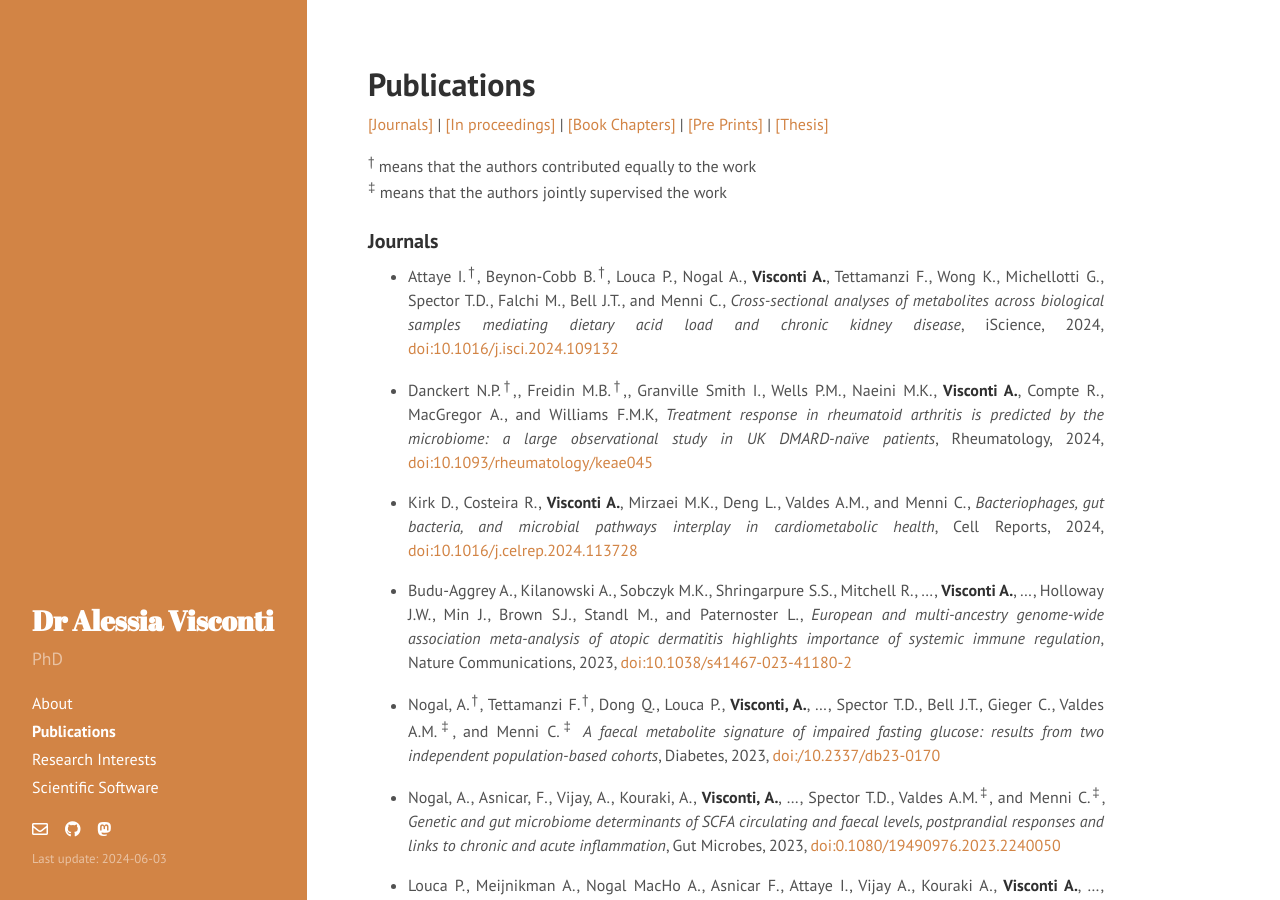
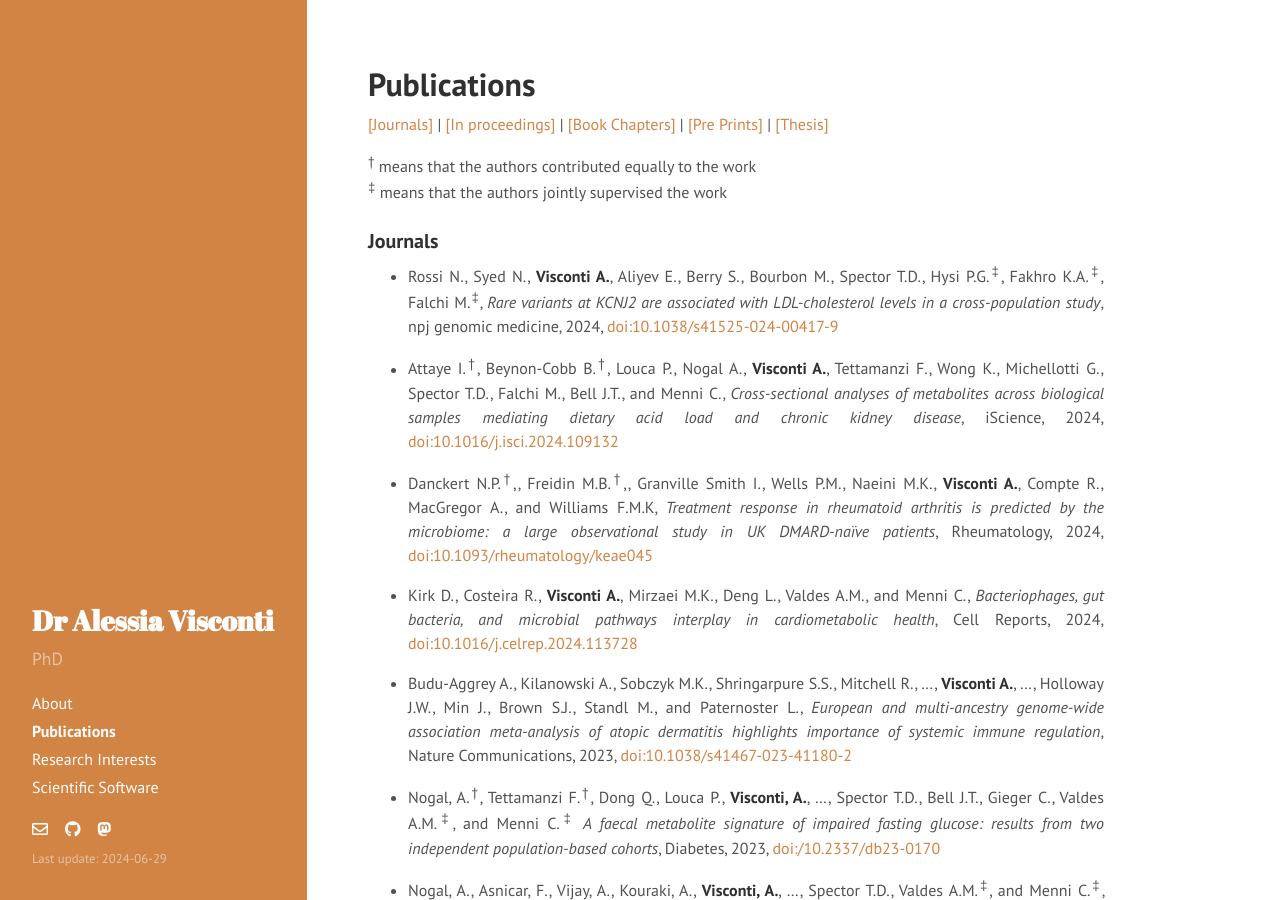
Before and after one commit to alesssia/alesssia.github.io, a Jekyll site: the page built from publications.md, in a window 1280 px wide and 900 px high. Built offline with Jekyll 4.4.1, drawn with Linux system fonts in a browser that asks for light colours; nearby versions of some CDN libraries; a style sheet for code colours, icons or effects is not loaded.

Commit message:
Added npj genomic medicine to publications, updated PhD supervision

```diff
--- a/_config.yml
+++ b/_config.yml
@@ -11,7 +11,7 @@ tagline:     ''
 description: 'PhD'
 url:         http://alesssia.github.io/
 baseurl:     /
-lastmod:    '2024-06-03'
+lastmod:    '2024-06-29'
 
 author:
   name:      'Alessia Visconti'
--- a/publications.md
+++ b/publications.md
@@ -16,6 +16,8 @@ title: Publications
 <sup>‡</sup> means that the authors jointly supervised the work
 
 ###  Journals
+
+- Rossi N., Syed N., **Visconti A.**, Aliyev E., Berry S., Bourbon M., Spector T.D., Hysi P.G.<sup>‡</sup>, Fakhro K.A.<sup>‡</sup>, Falchi M.<sup>‡</sup>, *Rare variants at KCNJ2 are associated with LDL-cholesterol levels in a cross-population study*, npj genomic medicine, 2024, [doi:10.1038/s41525-024-00417-9](https://doi.org/10.1038/s41525-024-00417-9)
 
 - Attaye I.<sup>†</sup>, Beynon-Cobb B.<sup>†</sup>, Louca P., Nogal A., **Visconti A.**, Tettamanzi F., Wong K., Michellotti G., Spector T.D.,  Falchi M., Bell J.T., and Menni C., *Cross-sectional analyses of metabolites across biological samples mediating dietary acid load and chronic kidney disease*, iScience, 2024, [doi:10.1016/j.isci.2024.109132](https://doi.org/10.1016/j.isci.2024.109132)
 
```
Also changed, not shown: 2 other files.
